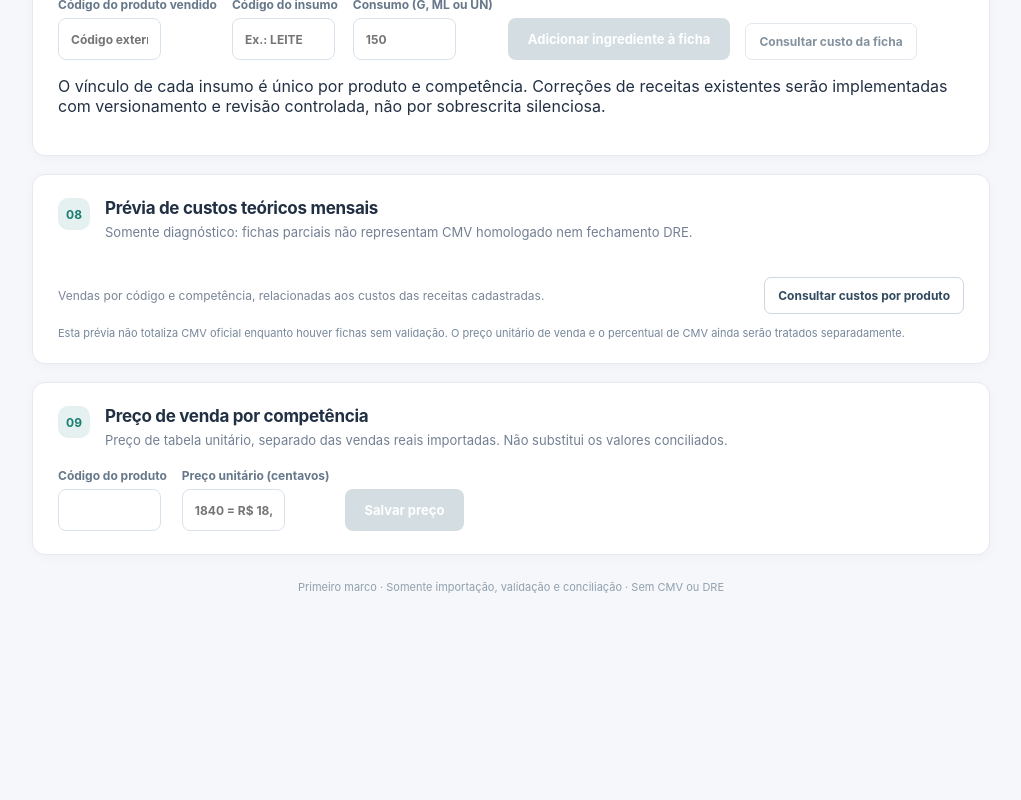
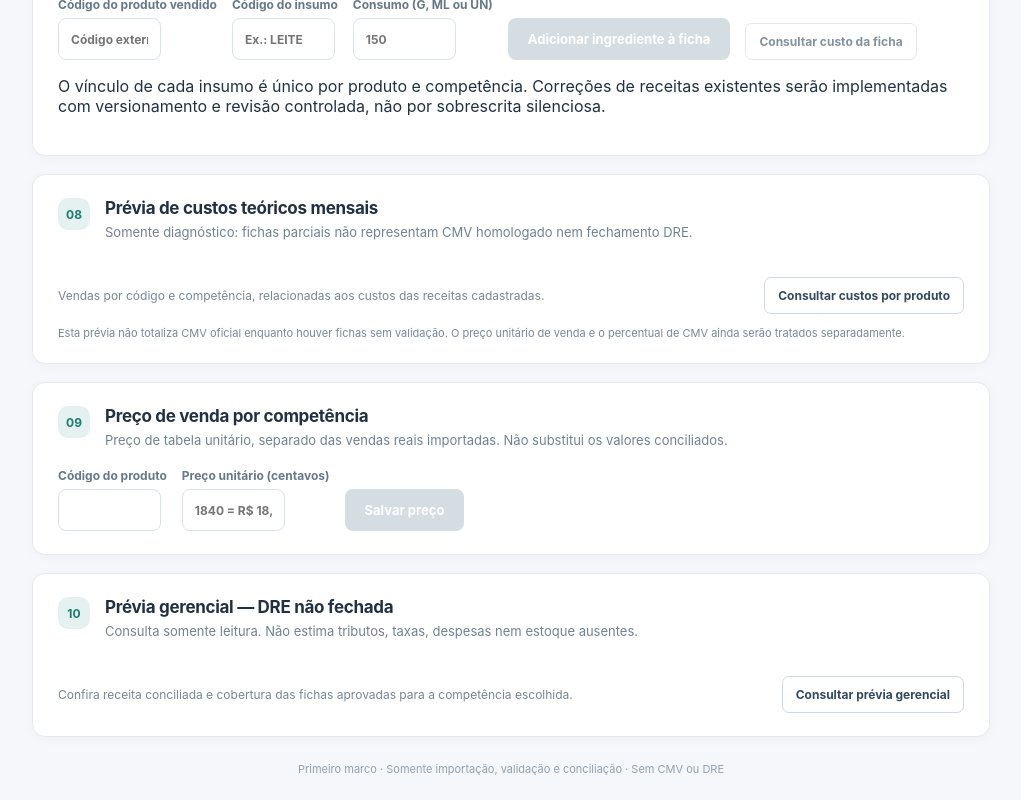
Before and after one commit to MichaelDeCarvalho/DRE-Mais1, a React (Vite) app: page / in a window 1280 px wide. Shown: the part 1649-2449 px from the top of the page, without its empty margins (248-1269 px from the left). Before the commit the page ends 2267 px from the top, so only its background shows below. Built offline with nearby package versions, Linux system fonts and the light colour scheme.

Commit message:
feat: painel somente leitura da DRE provisoria com lacunas explicitas

```diff
--- a/src/App.tsx
+++ b/src/App.tsx
@@ -44,6 +44,9 @@ export function App() {
   const [salePriceBusy,setSalePriceBusy] = useState(false);
   const [salePriceNotice,setSalePriceNotice] = useState('');
   const [costError,setCostError] = useState('');
+  const [dreBusy,setDreBusy] = useState(false);
+  const [dreError,setDreError] = useState('');
+  const [drePreview,setDrePreview] = useState<{period:string;revenueCents:number;paymentsCents:number;differenceCents:number;reconciled:boolean;approvedCmvCents:number|null;contributionBeforeOtherExpensesCents:number|null;pendingProductCodes:number;approvedProductCodes:number;status:string;unregisteredComponents:string[]} | null>(null);
   const [cmvSummary,setCmvSummary] = useState<{period:string;productCodes:number;approvedCodes:number;pendingCodes:number;approvedQuantity:number;approvedCostCents:number;complete:boolean} | null>(null);
 
   const [recipeDetail, setRecipeDetail] = useState<{
@@ -217,6 +220,13 @@ export function App() {
     }catch(e){setSalePriceNotice(explainError(e));}
     finally{setSalePriceBusy(false);}
   }
+  async function consultDrePreview(){
+    if(dreBusy)return;
+    setDreBusy(true);setDreError('');setDrePreview(null);
+    try{setDrePreview(await invoke<typeof drePreview>('get_dre_preview',{period}));}
+    catch(e){setDreError(explainError(e));}
+    finally{setDreBusy(false);}
+  }
   async function consultCostOverview(){
     if(costBusy)return;
     setCostBusy(true);setCostError('');setCostRows([]);setCmvSummary(null);
@@ -370,6 +380,19 @@ export function App() {
           </div>
           {salePriceNotice && <div className="feedback feedback-info" role="status">{salePriceNotice}</div>}
         </section>
+        <section className="section-block" aria-labelledby="dre-preview-heading">
+          <div className="section-heading"><span className="step">10</span><div><h2 id="dre-preview-heading">Prévia gerencial — DRE não fechada</h2><p>Consulta somente leitura. Não estima tributos, taxas, despesas nem estoque ausentes.</p></div></div>
+          <div className="action-line"><p>Confira receita conciliada e cobertura das fichas aprovadas para a competência escolhida.</p><button type="button" className="outline-button" disabled={dreBusy} onClick={consultDrePreview}>{dreBusy?'Consultando…':'Consultar prévia gerencial'}</button></div>
+          {dreError && <div className="feedback feedback-error" role="alert">{dreError}</div>}
+          {drePreview && <div className="feedback feedback-info" role="status">
+            <strong>Competência {drePreview.period}: {drePreview.status==='CMV_APROVADO_DRE_INCOMPLETA'?'CMV técnico coberto, DRE ainda incompleta':drePreview.status==='CMV_INCOMPLETO'?'CMV incompleto':'Conciliação pendente'}</strong>
+            <p>Receita líquida importada: {brl(drePreview.revenueCents)} · Pagamentos: {brl(drePreview.paymentsCents)} · Diferença: {brl(drePreview.differenceCents)}.</p>
+            <p>Fichas aprovadas: {drePreview.approvedProductCodes} · Pendentes: {drePreview.pendingProductCodes}.</p>
+            <p>CMV técnico aprovado para a competência: {drePreview.approvedCmvCents===null?'Não disponível — cobertura incompleta':brl(Math.round(drePreview.approvedCmvCents))}.</p>
+            <p>Receita menos CMV técnico (antes de outras despesas): {drePreview.contributionBeforeOtherExpensesCents===null?'Não disponível':brl(Math.round(drePreview.contributionBeforeOtherExpensesCents))}.</p>
+            <p>Componentes ainda sem apuração: {drePreview.unregisteredComponents.join('; ')}. Nenhum resultado líquido ou lucro é calculado nesta prévia.</p>
+          </div>}
+        </section>
         <footer>Primeiro marco · Somente importação, validação e conciliação · Sem CMV ou DRE</footer>
       </main>
     </div>
```
